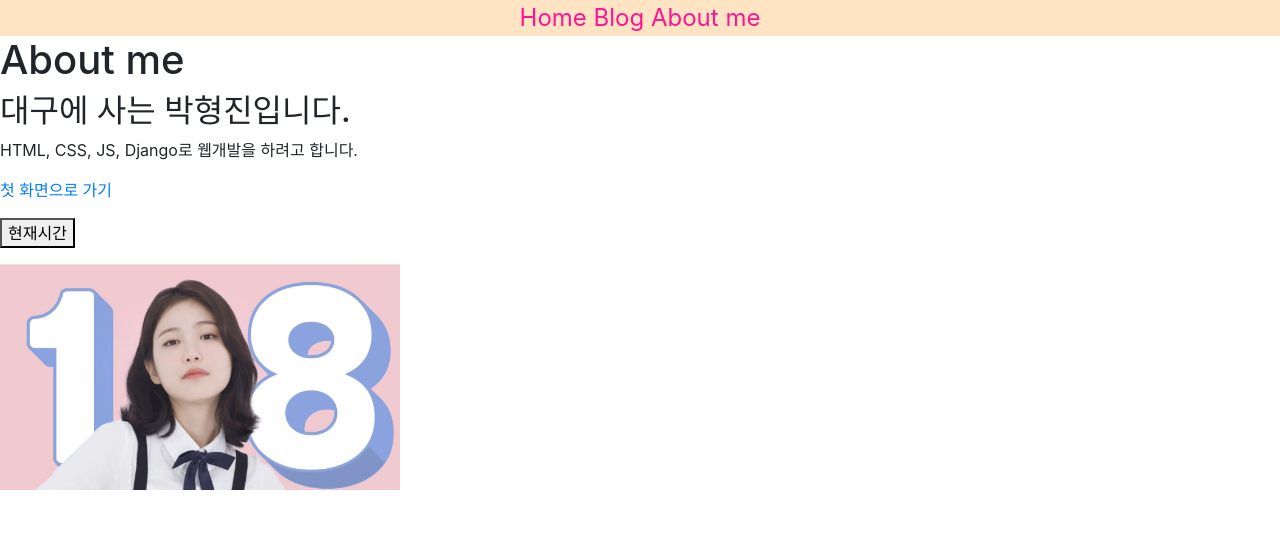
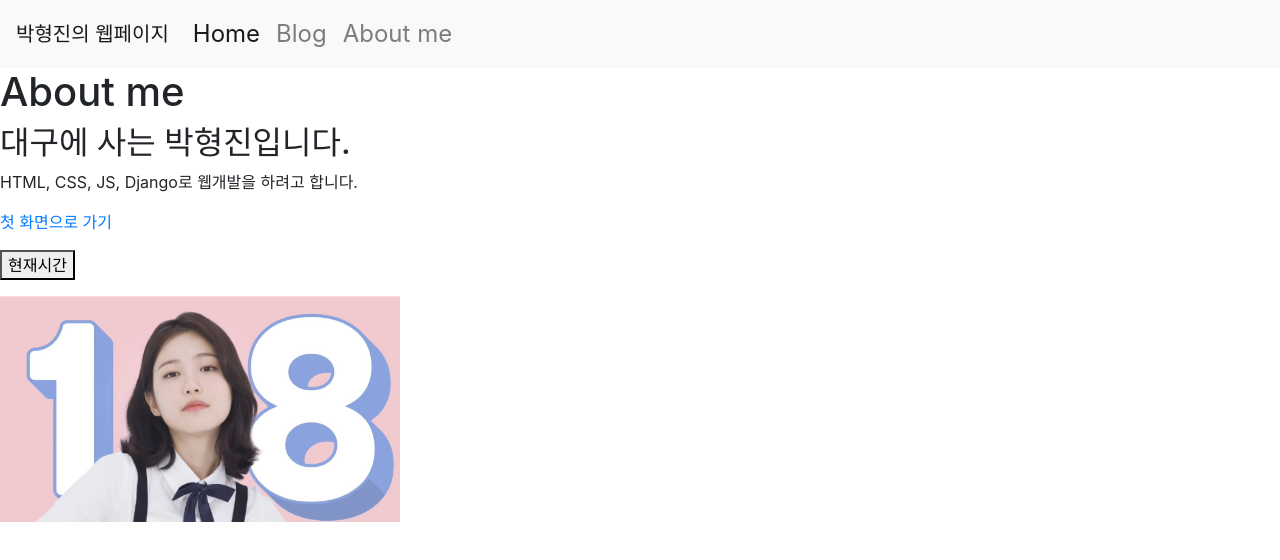
Before and after one commit to jooninso/html_practice-1, a plain HTML site: page about_me.html in a window 1280 px wide. Drawn offline with nearby package versions, Linux system fonts and the light colour scheme.

Commit message:
bootstrap4 navbar

```diff
--- a/about_me.html
+++ b/about_me.html
@@ -8,11 +8,25 @@
         <link href="./bootstrap4/css/bootstrap.min.css" rel="stylesheet" type="text/css">
       </head>
      <body>
-        <nav>
-            <a href="./index.html">Home</a>
-            <a href="./blog_list.html">Blog</a>
-            <a href="./about_me.html">About me</a>
-        </nav>
+         <nav class="navbar navbar-expand-lg navbar-light bg-light">
+            <a class="navbar-brand" href="./index.html">박형진의 웹페이지</a>
+            <button class="navbar-toggler" type="button" data-toggle="collapse" data-target="#navbarNavDropdown" aria-controls="navbarNavDropdown" aria-expanded="false" aria-label="Toggle navigation">
+            <span class="navbar-toggler-icon"></span>
+            </button>
+            <div class="collapse navbar-collapse" id="navbarNavDropdown">
+            <ul class="navbar-nav">
+               <li class="nav-item active">
+                  <a class="nav-link" href="./index.html">Home</a>
+               </li>
+               <li class="nav-item">
+                  <a class="nav-link" href="./blog_list.html">Blog</a>
+               </li>
+               <li class="nav-item">
+                  <a class="nav-link" href="./about_me.html">About me<span class="sr-only">(current)</span></a>
+               </li>
+            </ul>
+            </div>
+         </nav>
 
         <h1>About me</h1>
         <h2>대구에 사는 박형진입니다.</h2>
```
Also changed, not shown: blog_list.html (+19 -5 lines), index.html (+21 -2 lines).
